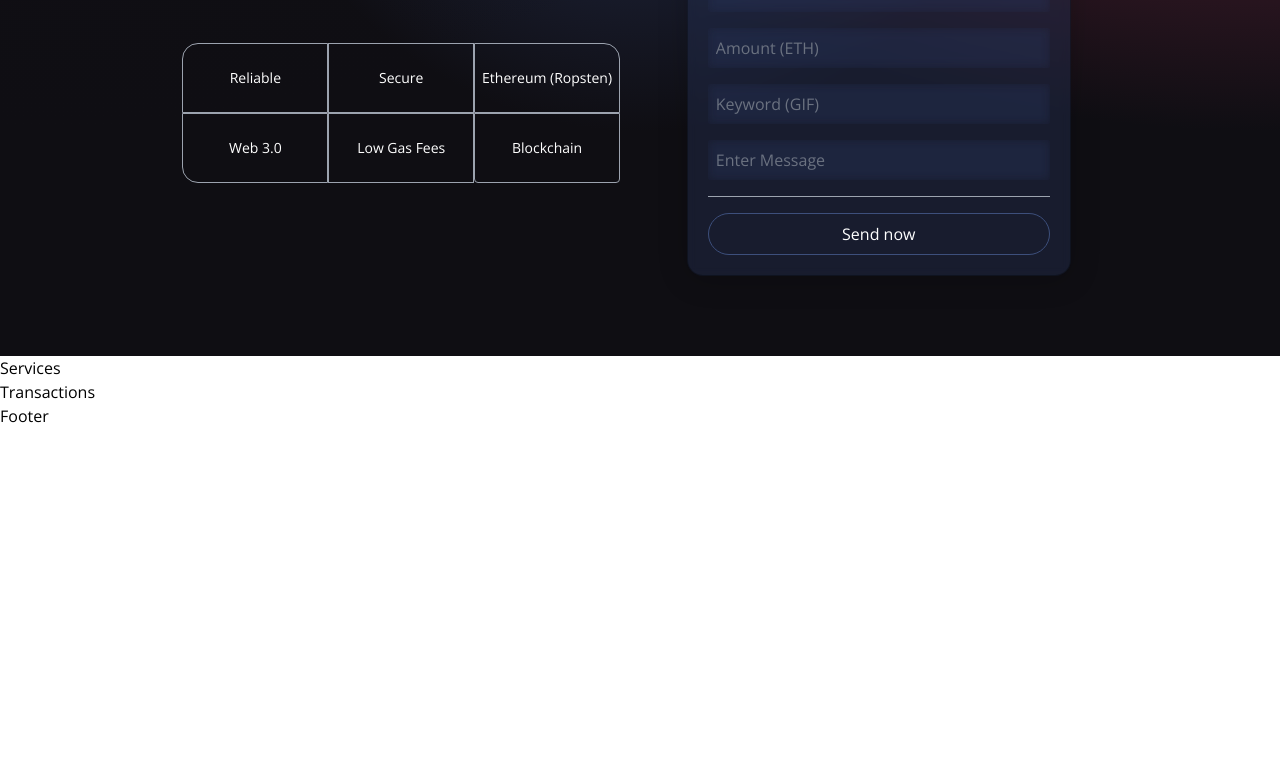
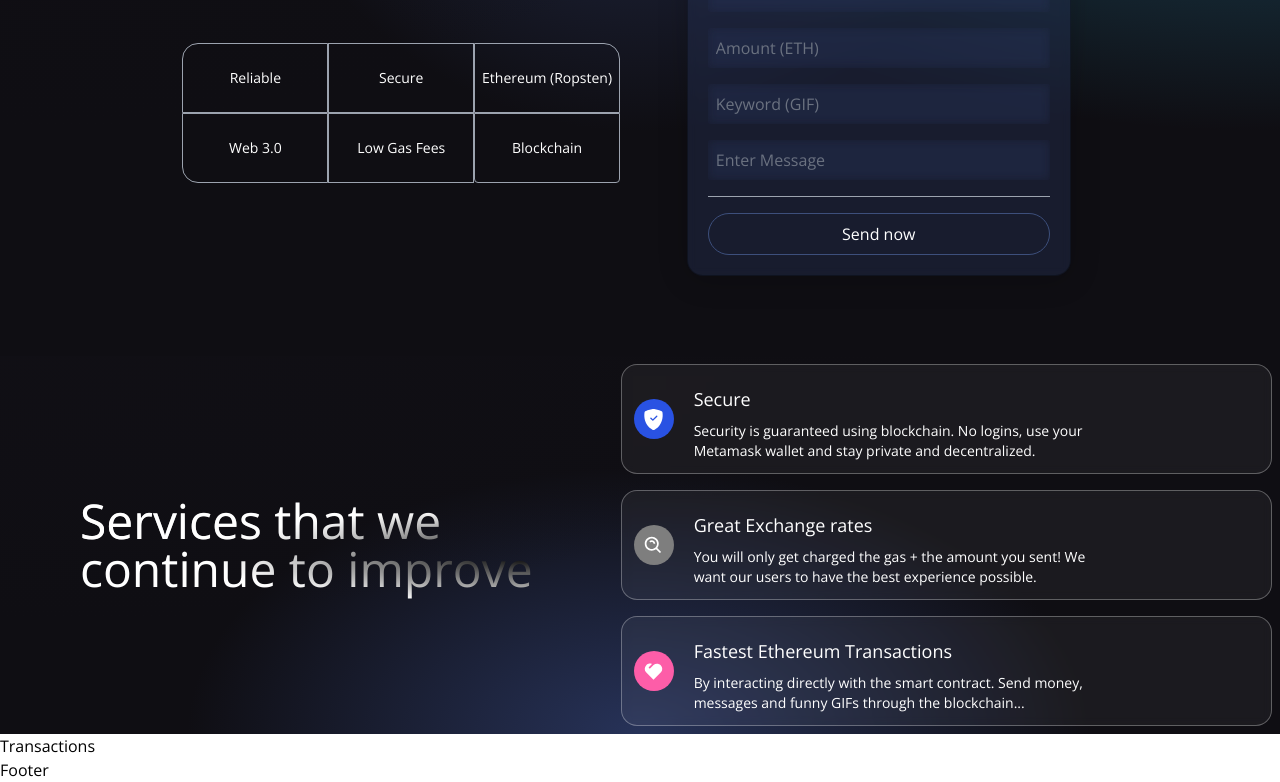
Before and after one commit to MarkoJauregui/yukikoweb3, a React (Vite) app in the folder client/: page / in a window 1280 px wide. Shown: the part 409-1191 px from the top of the page. Before the commit the page ends 837 px from the top, so only its background shows below. Built offline with nearby package versions, Linux system fonts and the light colour scheme.

Commit message:
Color changes and Services

```diff
--- a/client/src/components/Services.jsx
+++ b/client/src/components/Services.jsx
@@ -1,5 +1,55 @@
+import { BsShieldFillCheck } from 'react-icons/bs';
+import { BiSearchAlt } from 'react-icons/bi';
+import { RiHeart2Fill } from 'react-icons/ri';
+
+const ServiceCard = ({ color, title, icon, subtitle }) => (
+	<div className="flex flex-row justify-start items-center white-glassmorphism p-3 m-2 cursor-pointer hover:shadow-xl">
+		<div
+			className={`w-10 h-10 rounded-full flex justify-center items-center ${color}`}
+		>
+			{icon}
+		</div>
+		<div className="ml-5 flex flex-col flex-1">
+			<h1 className="mt-2 text-white text-lg">{title}</h1>
+			<p className="mt-2 text-white text-sm md:w-9/12">{subtitle}</p>
+		</div>
+	</div>
+);
+
 const Services = () => {
-	return <h1>Services</h1>;
+	return (
+		<div className="flex flex-col md:flex-row w-full justify-center items-center gradient-bg-services">
+			<div className="flex mf:flex-row flex-col items-center justify-between md:p-20 py-12 px-4">
+				<div className="flex-1 flex flex-col justify-start items-start">
+					<h1 className="text-white text-3xl sm:text-5xl py-2 text-gradient">
+						Services that we
+						<br />
+						continue to improve
+					</h1>
+				</div>
+			</div>
+			<div className="flex-1 flex flex-col justify-start items-center">
+				<ServiceCard
+					color="bg-[#2952E3]"
+					title="Secure"
+					icon={<BsShieldFillCheck fontSize={21} className="text-white" />}
+					subtitle="Security is guaranteed using blockchain. No logins, use your Metamask wallet and stay private and decentralized."
+				/>
+				<ServiceCard
+					color="bg-[#7e7e7e]"
+					title="Great Exchange rates"
+					icon={<BiSearchAlt fontSize={21} className="text-white" />}
+					subtitle="You will only get charged the gas + the amount you sent! We want our users to have the best experience possible."
+				/>
+				<ServiceCard
+					color="bg-[#FD5DA8]"
+					title="Fastest Ethereum Transactions"
+					icon={<RiHeart2Fill fontSize={21} className="text-white" />}
+					subtitle="By interacting directly with the smart contract. Send money,  messages and funny GIFs through the blockchain..."
+				/>
+			</div>
+		</div>
+	);
 };
 
 export default Services;
--- a/client/src/components/Welcome.jsx
+++ b/client/src/components/Welcome.jsx
@@ -82,7 +82,7 @@ const Welcome = () => {
 								<BsInfoCircle fontSize={17} color="#fff" />
 							</div>
 							<div>
-								<p className="text-white font-light text-sm">Address</p>
+								<p className="text-white font-semibold text-sm">Address</p>
 							</div>
 							<div>
 								<p className="text-white font-semibold text-lg mt-1">
--- a/client/src/index.css
+++ b/client/src/index.css
@@ -18,28 +18,28 @@ body {
     background-image:
         radial-gradient(at 0% 0%, hsla(253, 16%, 7%, 1) 0, transparent 50%),
         radial-gradient(at 50% 0%, hsla(225, 39%, 30%, 1) 0, transparent 50%),
-        radial-gradient(at 100% 0%, hsla(339, 49%, 30%, 1) 0, transparent 50%);
+        radial-gradient(at 100% 0%, rgb(34, 102, 129) 0, transparent 50%);
 }
 
 .gradient-bg-services {
     background-color: #0f0e13;
     background-image:
         radial-gradient(at 0% 0%, hsla(253, 16%, 7%, 1) 0, transparent 50%),
-        radial-gradient(at 50% 100%, hsla(225, 39%, 25%, 1) 0, transparent 50%);
+        radial-gradient(at 50% 100%, hsl(226, 39%, 25%) 0, transparent 50%);
 }
 
 .gradient-bg-transactions {
     background-color: #0f0e13;
     background-image:
         radial-gradient(at 0% 100%, hsla(253, 16%, 7%, 1) 0, transparent 50%),
-        radial-gradient(at 50% 0%, hsla(225, 39%, 25%, 1) 0, transparent 50%);
+        radial-gradient(at 50% 0%, rgb(34, 102, 129) 0, transparent 50%);
 }
 
 .gradient-bg-footer {
     background-color: #0f0e13;
     background-image:
         radial-gradient(at 0% 100%, hsla(253, 16%, 7%, 1) 0, transparent 53%),
-        radial-gradient(at 50% 150%, hsla(339, 49%, 30%, 1) 0, transparent 50%);
+        radial-gradient(at 50% 150%, hsl(226, 39%, 25%) 0, transparent 50%);
 }
 
 .blue-glassmorphism {
@@ -63,12 +63,12 @@ body {
 .eth-card {
     background-color: #a099ff;
     background-image:
-        radial-gradient(at 83% 67%, rgb(152, 231, 156) 0, transparent 58%),
-        radial-gradient(at 67% 20%, hsla(357, 94%, 71%, 1) 0, transparent 59%),
+        radial-gradient(at 83% 67%, rgb(152, 222, 231) 0, transparent 58%),
+        radial-gradient(at 67% 20%, rgb(251, 112, 165) 0, transparent 59%),
         radial-gradient(at 88% 35%, hsla(222, 81%, 65%, 1) 0, transparent 50%),
-        radial-gradient(at 31% 91%, hsla(9, 61%, 61%, 1) 0, transparent 52%),
+        radial-gradient(at 31% 91%, rgb(216, 95, 95) 0, transparent 52%),
         radial-gradient(at 27% 71%, hsla(336, 91%, 65%, 1) 0, transparent 49%),
-        radial-gradient(at 74% 89%, hsla(30, 98%, 65%, 1) 0, transparent 51%),
+        radial-gradient(at 74% 89%, rgb(253, 78, 253) 0, transparent 51%),
         radial-gradient(at 53% 75%, hsla(174, 94%, 68%, 1) 0, transparent 45%);
 }
 
```
